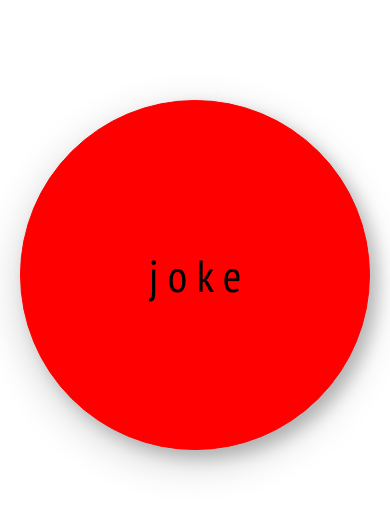
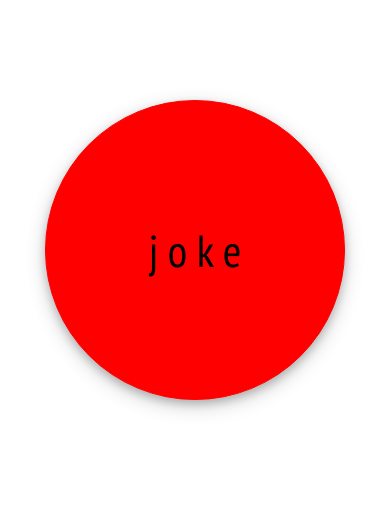
Before and after one commit to emmareimer/jokeoftheday, a website: page index.html in a window 390 px wide. In both pictures the pointer is over the button "j o k e". Drawn offline with Linux system fonts and the light colour scheme.

Commit message:
changed hover on media screen of btn

```diff
--- a/stylesheet.css
+++ b/stylesheet.css
@@ -33,4 +33,14 @@
   #joke-btn {
     font-size: 45px;
   }
+
+  #joke-btn:hover {
+    display:block;
+    height: 300px;
+    width: 300px;
+    border-radius: 50%;
+    border: 1px solid red;
+    background-color: red;
+    box-shadow: 0 4px 8px 0 rgba(0, 0, 0, 0.2), 0 6px 20px 0 rgba(0, 0, 0, 0.19);
+  }
 }
```
